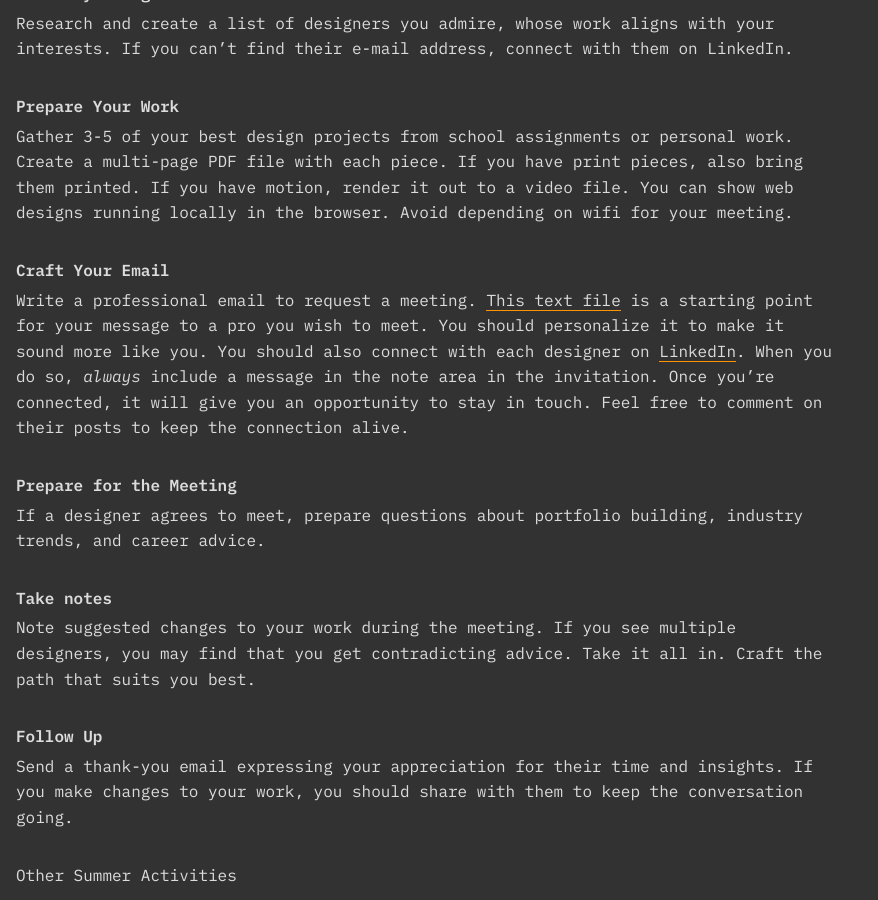
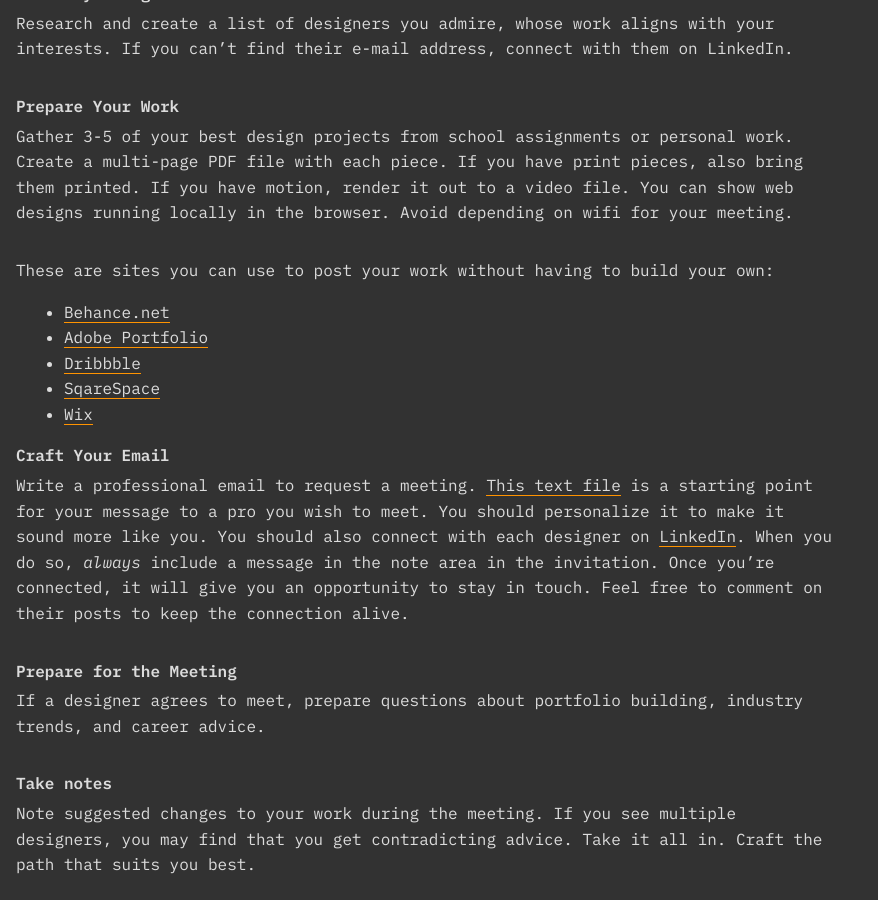
Before and after one commit to AlainParadis/wil, a Jekyll site: the page built from portfolio-development.md, in a window 1280 px wide and 900 px high, scrolled down 506 px. Shown: the whole window, without its empty margins (0-878 px from the left). Built offline with Jekyll 4.4.1, drawn with Linux system fonts in a browser that asks for light colours.

Commit message:
add portfolio sites like behance

```diff
--- a/portfolio-development.md
+++ b/portfolio-development.md
@@ -15,6 +15,14 @@ Research and create a list of designers you admire, whose work aligns with your
 
 #### Prepare Your Work
 Gather 3-5 of your best design projects from school assignments or personal work. Create a multi-page PDF file with each piece. If you have print pieces, also bring them printed. If you have motion, render it out to a video file. You can show web designs running locally in the browser. Avoid depending on wifi for your meeting.
+
+These are sites you can use to post your work without having to build your own:
+
+-   [Behance.net](https://www.behance.net/)
+-   [Adobe Portfolio](https://portfolio.adobe.com/)
+-   [Dribbble](https://dribbble.com)
+-   [SqareSpace](https://www.squarespace.com)
+-   [Wix](https://www.wix.com)
 
 #### Craft Your Email
 Write a professional email to request a meeting. [This text file](downloads/e-mail-template.txt.zip) is a starting point for your message to a pro you wish to meet. You should personalize it to make it sound more like you. You should also connect with each designer on [LinkedIn](https://www.linkedin.com/). When you do so, *always* include a message in the note area in the invitation. Once you're connected, it will give you an opportunity to stay in touch. Feel free to comment on their posts to keep the connection alive.
```
